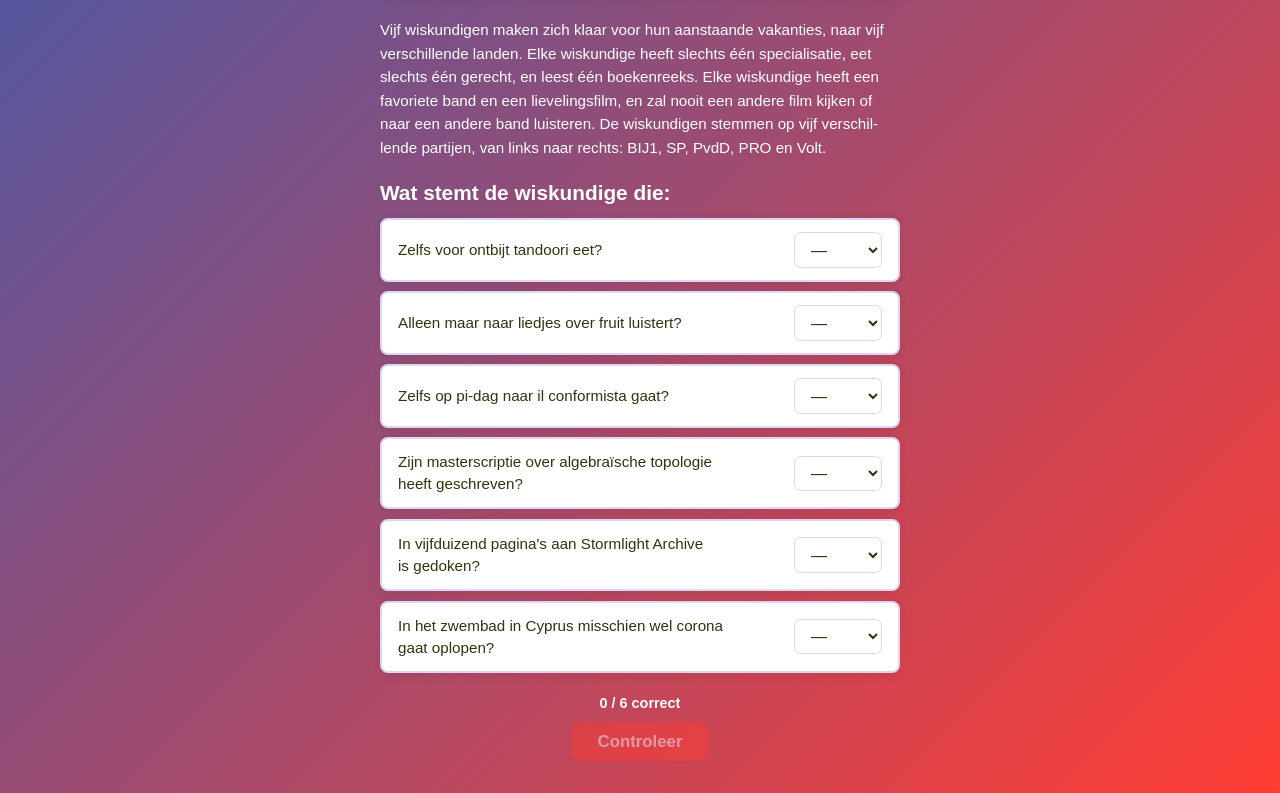
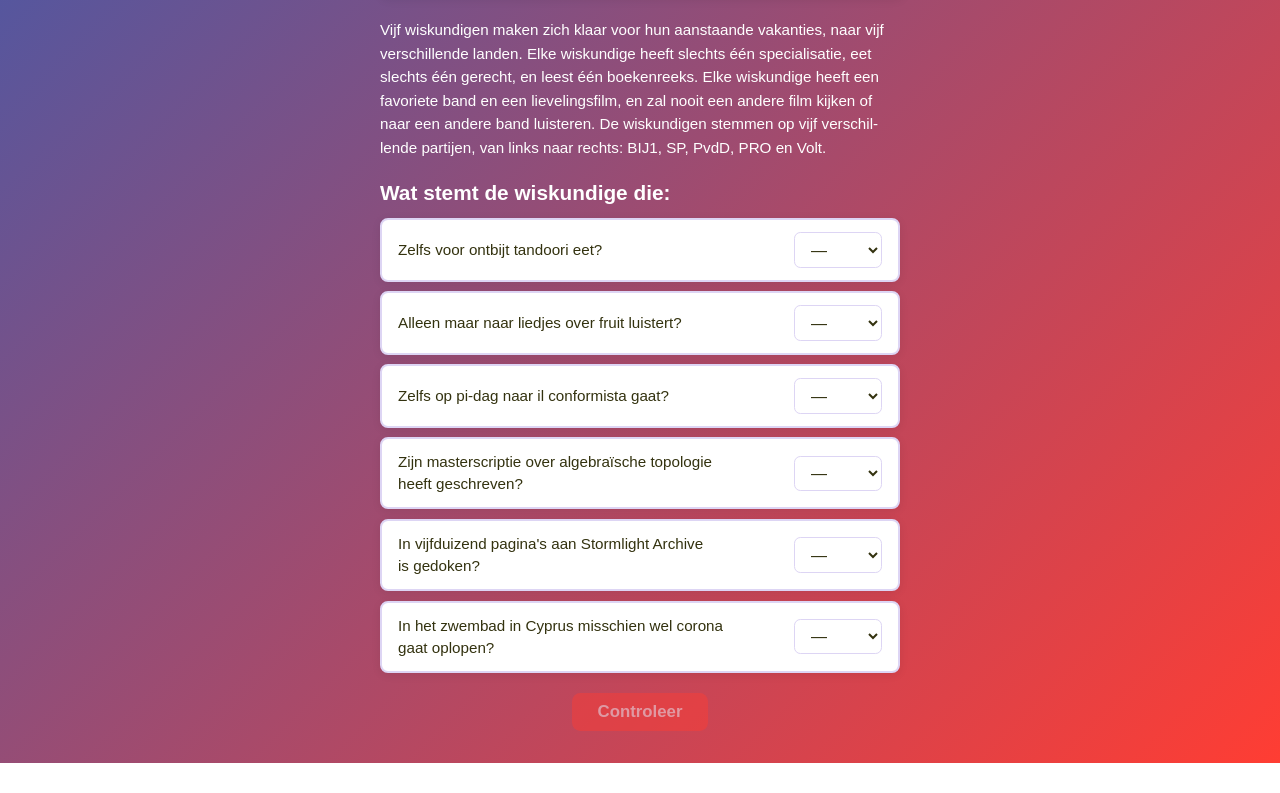
Before and after one commit to rednaw/compleanno, a SvelteKit app: page /gcm26/d in a window 1280 px wide. Shown: the part 866-1659 px from the top of the page. After the commit the page ends 1629 px from the top, so only its background shows below. Built offline with nearby package versions, Linux system fonts and the light colour scheme.

Commit message:
no hints

```diff
--- a/src/routes/gcm26/d/+page.svelte
+++ b/src/routes/gcm26/d/+page.svelte
@@ -1,65 +1,39 @@
 <script>
 	import { base, resolve } from '$app/paths';
 	import { onMount } from 'svelte';
-	import { savePuzzleState, loadPuzzleState, clearPuzzleState } from '$lib/puzzle-utils.js';
+	import { savePuzzleState, loadPuzzleState } from '$lib/puzzle-utils.js';
 	import BackButton from '$lib/components/BackButton.svelte';
 	import { gcm26HubImage } from '../hub-images.js';
-	import { gcm26DClueKey, gcm26Keys } from '../storage-keys.js';
+	import { gcm26Keys } from '../storage-keys.js';
 	import { INTRO_TEXT, QUESTION_STEM, PARTIES, CLUES } from './clues.js';
 	import ResultFullscreen from '../ResultFullscreen.svelte';
 	import '../quiz-shared.css';
 
 	/** @type {string[]} */
 	let answers = $state(CLUES.map(() => ''));
-	/** @type {('idle' | 'wrong' | 'correct')[]} */
-	let rowStatus = $state(CLUES.map(() => /** @type {'idle'} */ ('idle')));
-
 	let allCompleted = $state(false);
+	let showWrong = $state(false);
 
 	const allFilled = $derived(answers.every((a) => a !== ''));
-	const solvedCount = $derived(rowStatus.filter((s) => s === 'correct').length);
 
 	function checkAnswers() {
 		if (!allFilled || allCompleted) return;
 
-		let allCorrect = true;
-		CLUES.forEach((clue, i) => {
-			if (rowStatus[i] === 'correct') return;
-			if (answers[i] === clue.answer) {
-				rowStatus[i] = 'correct';
-				savePuzzleState(gcm26DClueKey(clue.id), '1');
-			} else {
-				rowStatus[i] = 'wrong';
-				answers[i] = '';
-				allCorrect = false;
-			}
-		});
-
-		if (allCorrect && rowStatus.every((s) => s === 'correct')) {
+		const allCorrect = CLUES.every((clue, i) => answers[i] === clue.answer);
+		if (allCorrect) {
 			allCompleted = true;
 			savePuzzleState(gcm26Keys.gameDDone, '1');
+		} else {
+			showWrong = true;
+			answers = CLUES.map(() => '');
+			setTimeout(() => { showWrong = false; }, 1200);
 		}
-	}
-
-	/** @param {number} i */
-	function onSelect(i) {
-		if (rowStatus[i] === 'wrong') rowStatus[i] = 'idle';
 	}
 
 	onMount(() => {
 		try {
-			CLUES.forEach((clue, i) => {
-				if (loadPuzzleState(gcm26DClueKey(clue.id))) {
-					rowStatus[i] = 'correct';
-					answers[i] = clue.answer;
-				}
-			});
-
 			if (loadPuzzleState(gcm26Keys.gameDDone)) {
 				allCompleted = true;
-			} else if (rowStatus.every((s) => s === 'correct')) {
-				allCompleted = true;
-				savePuzzleState(gcm26Keys.gameDDone, '1');
 			}
 		} catch {
 			void 0;
@@ -83,17 +57,12 @@
 
 		<div class="clue-list">
 			{#each CLUES as clue, i (clue.id)}
-				<div
-					class="clue-row"
-					class:clue-correct={rowStatus[i] === 'correct'}
-					class:clue-wrong={rowStatus[i] === 'wrong'}
-				>
+				<div class="clue-row">
 					<p class="clue-text">{clue.text}</p>
 					<select
 						class="clue-select"
 						bind:value={answers[i]}
-						disabled={rowStatus[i] === 'correct'}
-						onchange={() => onSelect(i)}
+						disabled={allCompleted}
 					>
 						<option value="">—</option>
 						{#each PARTIES as party (party)}
@@ -106,13 +75,13 @@
 
 		{#if !allCompleted}
 			<div class="check-row">
-				<p class="progress-hint" aria-live="polite">
-					{solvedCount} / {CLUES.length} correct
-				</p>
+				{#if showWrong}
+					<p class="wrong-hint" aria-live="polite">Fout! Probeer opnieuw.</p>
+				{/if}
 				<button
 					type="button"
 					class="check-btn"
-					disabled={!allFilled}
+					disabled={!allFilled || showWrong}
 					onclick={checkAnswers}
 				>
 					Controleer
@@ -194,19 +163,6 @@
 		background: var(--color-white);
 		border: 2px solid var(--color-border);
 		box-shadow: 0 2px 10px rgba(0, 0, 0, 0.08);
-		transition:
-			border-color 0.2s,
-			background 0.2s;
-	}
-
-	.clue-correct {
-		background: #e8f5e9;
-		border-color: #388e3c;
-	}
-
-	.clue-wrong {
-		background: #ffcdd2;
-		border-color: #d32f2f;
 	}
 
 	.clue-text {
@@ -233,18 +189,6 @@
 		min-width: 5.5rem;
 	}
 
-	.clue-correct .clue-select {
-		background: transparent;
-		border-color: rgba(56, 142, 60, 0.45);
-		color: #1b5e20;
-		font-weight: 600;
-		cursor: default;
-	}
-
-	.clue-wrong .clue-select {
-		border-color: rgba(211, 47, 47, 0.55);
-	}
-
 	.check-row {
 		display: flex;
 		flex-direction: column;
@@ -253,10 +197,10 @@
 		margin-bottom: 1rem;
 	}
 
-	.progress-hint {
-		font-size: 0.9rem;
-		font-weight: 600;
-		color: var(--color-white);
+	.wrong-hint {
+		font-size: 0.95rem;
+		font-weight: 700;
+		color: #ffcdd2;
 		margin: 0;
 	}
 
```
